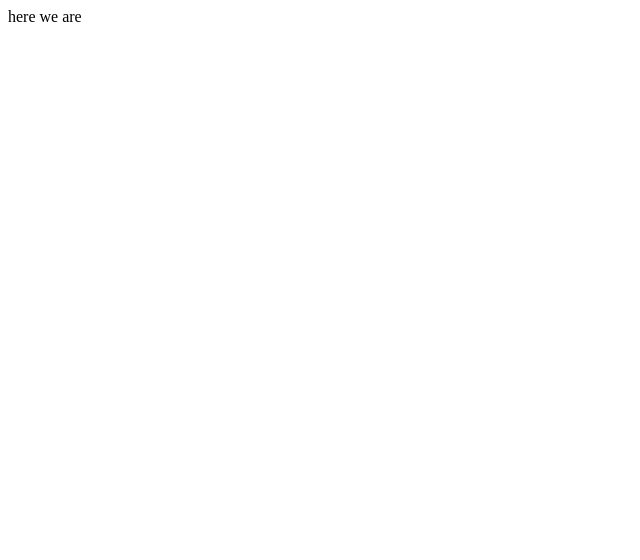
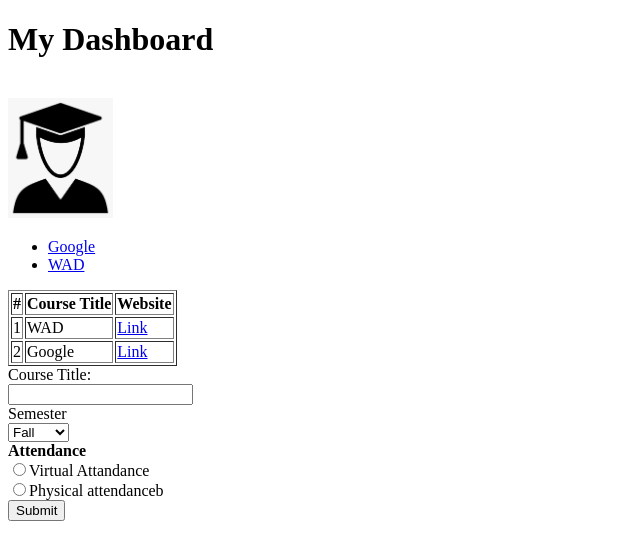
Before and after one commit to krettelsde/praks2, a plain HTML site: page index.html in a window 1280 px wide. Shown: the whole page, without its empty margins (0-640 px from the left). Drawn offline with Linux system fonts and the light colour scheme.

Commit message:
Add table and form

```diff
--- a/index.html
+++ b/index.html
@@ -6,9 +6,58 @@
           content="width=device-width, user-scalable=no, initial-scale=1.0, maximum-scale=1.0, minimum-scale=1.0">
     <meta http-equiv="X-UA-Compatible" content="ie=edge">
     <title>My Dashboard</title>
-    <link rel = "icon" href =res/images/Favicon.ico>
+    <link rel="icon" href=res/images/Favicon.ico>
 </head>
 <body>
-here we are
+<div>
+    <h1>My Dashboard</h1>
+    <br/> <! -- viib pildi teskti alla -->
+    <img src="res/images/me.png" alt="Teacher" height="120">
+</div>
+<div>
+    <ul>
+        <li><a href="http://google.com" target="_blank">Google</a></li>
+        <! -- avab uues aknas -->
+        <li><a href="https://courses.cs.ut.ee/2022/WAD/fall/Main/PS02html">WAD</a></li>
+
+    </ul>
+
+    <table border="1">
+        <tr>
+            <th>#</th>
+            <th>Course Title</th>
+            <th>Website</th>
+
+        </tr>
+        <tr>
+            <td>1</td>
+            <td>WAD</td>
+            <td><a href="https://courses.cs.ut.ee/2022/WAD/fall/Main/PS02html" target="_blank">Link</a></td>
+        </tr>
+        <tr>
+            <td>2</td>
+            <td>Google</td>
+            <td><a href="http://google.com" target="_blank">Link</a></td>
+        </tr>
+
+    </table>
+</div>
+
+
+<form action="" method="post">
+    Course Title:<br>
+    <input type="text" name="course_title" id=""><br>
+    Semester <br>
+    <select name="semester" id="fall"><br>
+        <option>Fall</option>
+        <option>Spring</option>
+    </select><br>
+    <strong>Attendance</strong><br>
+    <input type="radio" name="Attendance" value="Virtual Attendance" id="virtual_attandance">Virtual Attandance <br>
+    <input type="radio" name="Attendance" value="Physical attendance" id="physical_attendance">Physical attendanceb<br>
+    <! -- name peab olema sama et ainult ühte valida -->
+    <button type="submit">Submit</button>
+</form>
 </body>
+
 </html>
```
